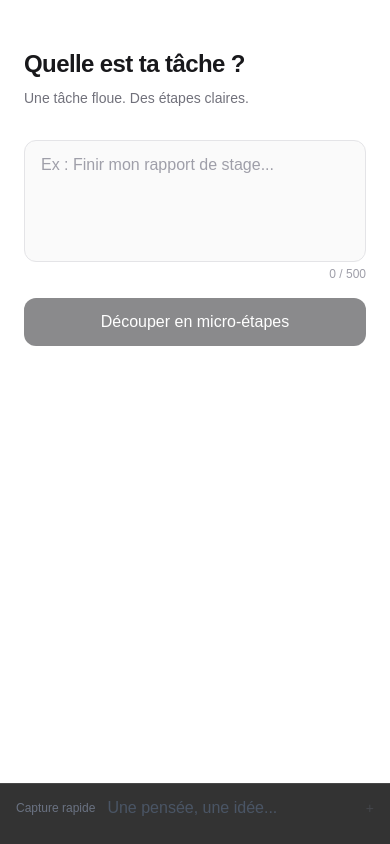
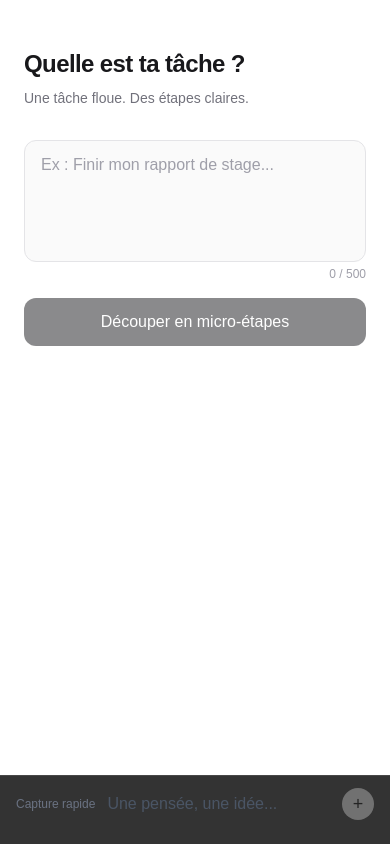
Before and after one commit to chawkislimani/focusflow, a Next.js app: page / in a window 390 px wide. Built offline with nearby package versions, Linux system fonts and the light colour scheme.

Commit message:
fix: bouton + capture rapide plus visible sur mobile

```diff
--- a/app/page.tsx
+++ b/app/page.tsx
@@ -199,7 +199,7 @@ export default function Home() {
               type="button"
               onClick={addThought}
               disabled={thoughtInput.trim().length < 2}
-              className="shrink-0 text-sm text-gray-500 hover:text-white disabled:opacity-30 disabled:cursor-not-allowed transition-colors"
+              className="shrink-0 w-8 h-8 rounded-full bg-white text-black flex items-center justify-center text-lg font-light disabled:opacity-30 disabled:cursor-not-allowed transition-opacity"
             >
               +
             </button>
```
